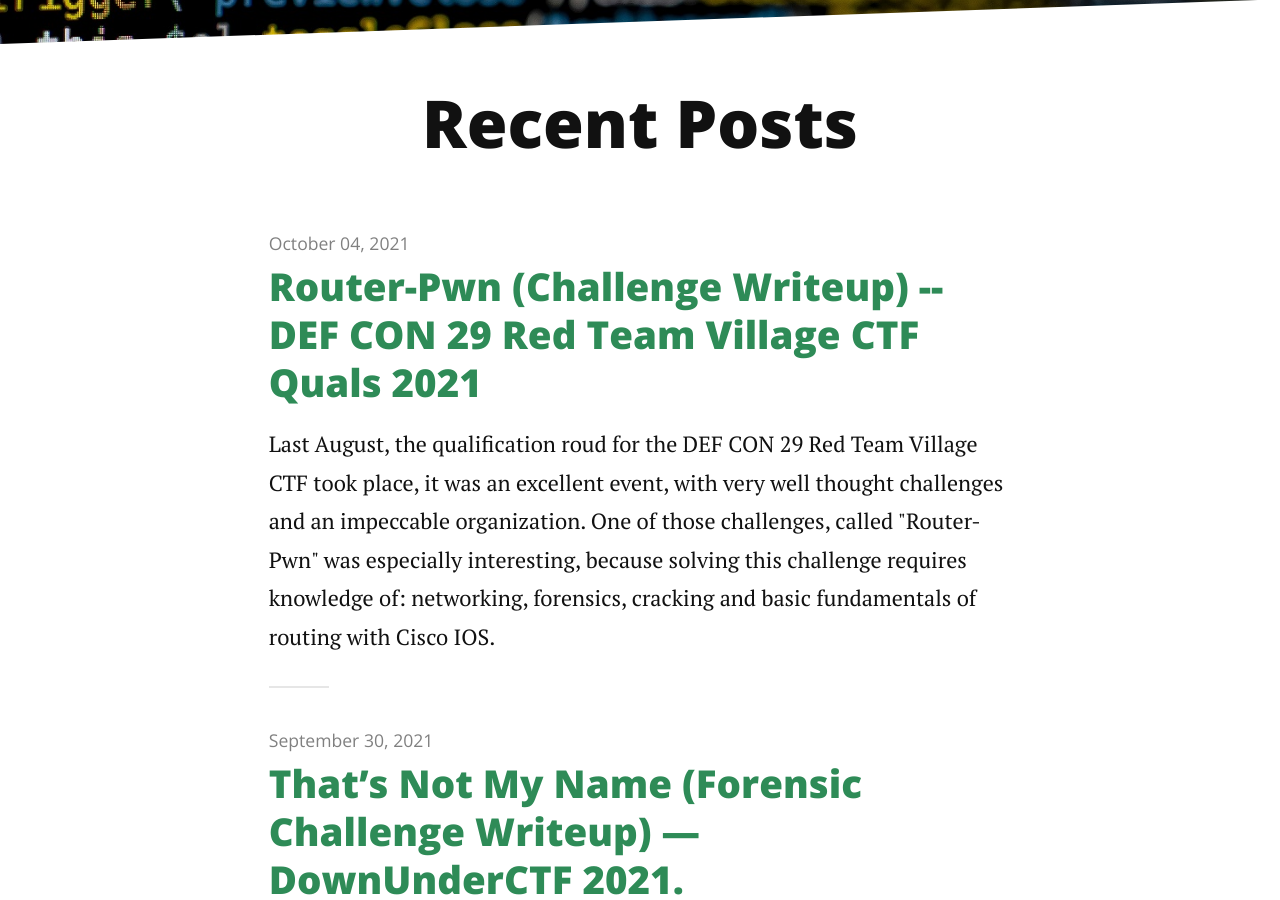
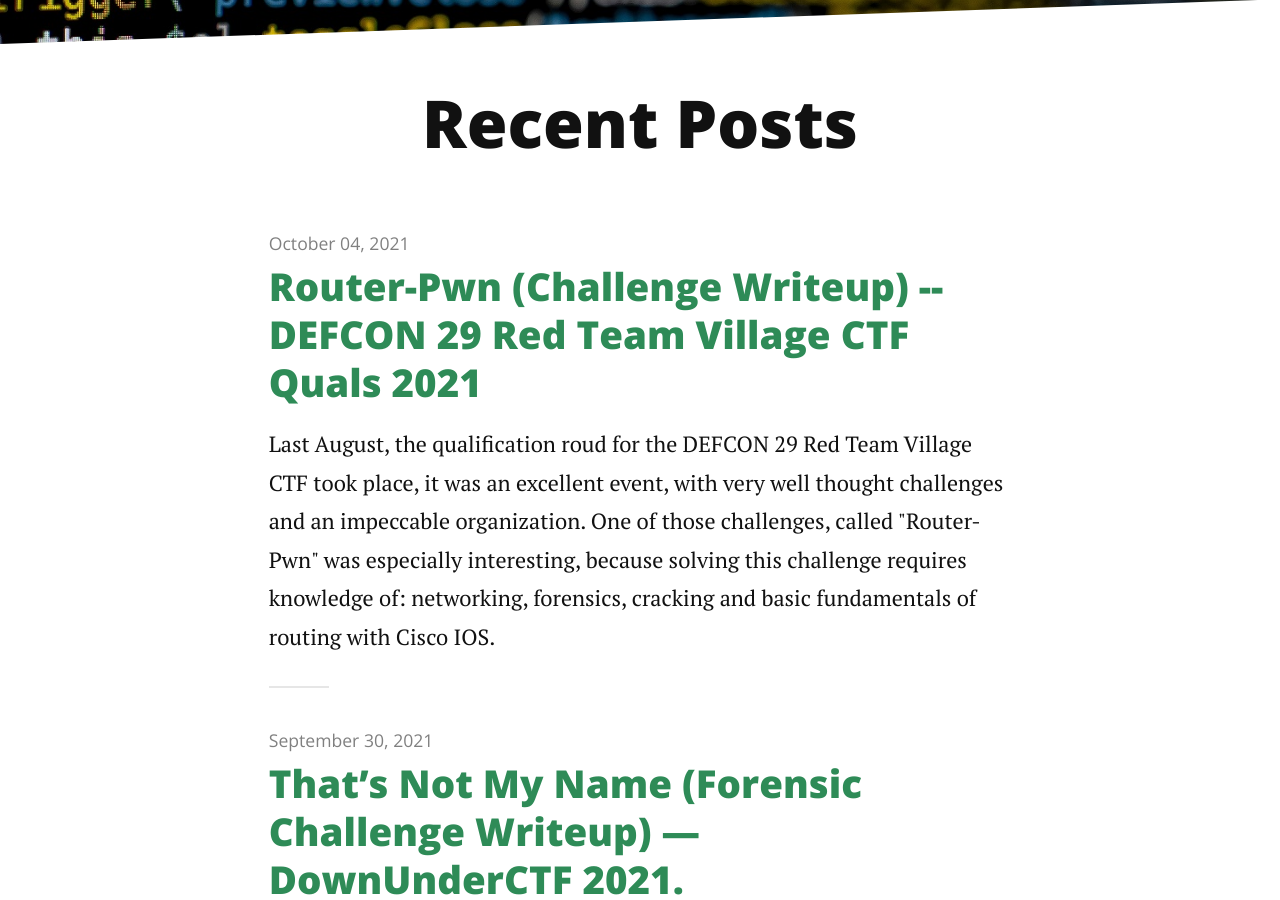
Before and after one commit to leonuz/leonuz.github.io, a Jekyll site: the page built from index.html, in a window 1280 px wide and 900 px high, scrolled down 274 px. Built offline with Jekyll 4.4.1, drawn with Linux system fonts in a browser that asks for light colours; nearby versions of some CDN libraries; the list of posts is cut into pages by our own code.

Commit message:
Update 2021-10-04-Router-Pwn.markdown

```diff
--- a/_posts/2021-10-04-Router-Pwn.markdown
+++ b/_posts/2021-10-04-Router-Pwn.markdown
@@ -1,11 +1,11 @@
 ---
 layout: post
-title:  "Router-Pwn (Challenge Writeup) -- DEF CON 29 Red Team Village CTF Quals 2021"
+title:  "Router-Pwn (Challenge Writeup) -- DEFCON 29 Red Team Village CTF Quals 2021"
 date:   2021-10-04
 image: rtv.png
 ---
 <a href="https://redteamvillage.io/ctf.html" target="_blank"><img src="/assets/img/cintillo.png" alt="Qries"></a>
-<p class="intro"><span class="dropcap">L</span>ast August, the qualification roud for the DEF CON 29 Red Team Village CTF took place, it was an excellent event, with very well thought challenges and an impeccable organization. One of those challenges, called "Router-Pwn" was especially interesting, because solving this challenge requires knowledge of: networking, forensics, cracking and basic fundamentals of routing with Cisco IOS. </p>
+<p class="intro"><span class="dropcap">L</span>ast August, the qualification roud for the DEFCON 29 Red Team Village CTF took place, it was an excellent event, with very well thought challenges and an impeccable organization. One of those challenges, called "Router-Pwn" was especially interesting, because solving this challenge requires knowledge of: networking, forensics, cracking and basic fundamentals of routing with Cisco IOS. </p>
 
 We were given a pcap file (download source [here](https://github.com/leonuz/CTFs/raw/main/stuff/rtr-pwneip.pcap)), which made the challenge more interesting.
 
```
